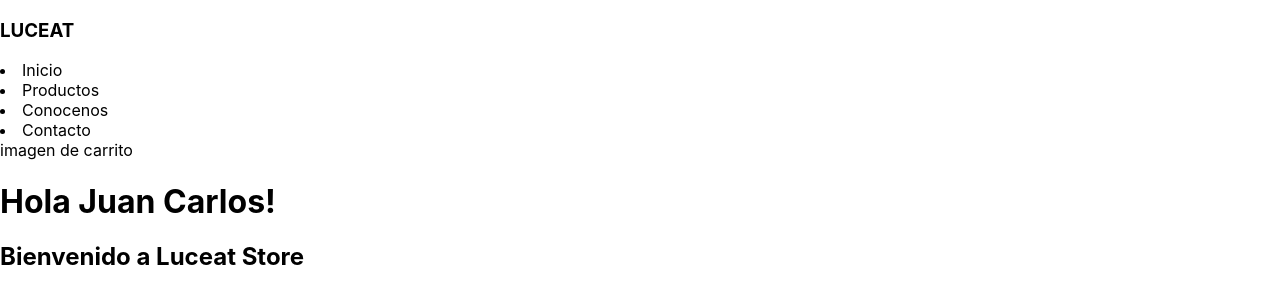
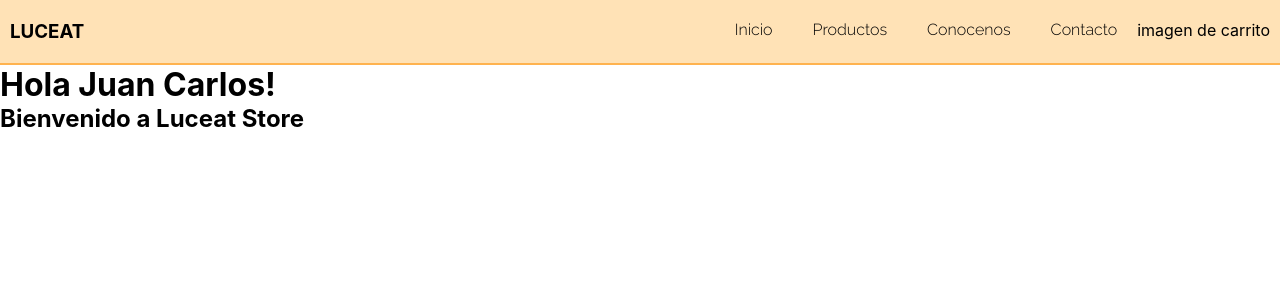
Before and after one commit to MatiBorjas/luceat_project, a React (Create React App) app: page / in a window 1280 px wide. Shown: the top 304 px of the page. Built offline with nearby package versions, Linux system fonts and the light colour scheme.

Commit message:
css en navbar

```diff
--- a/public/index.html
+++ b/public/index.html
@@ -9,6 +9,9 @@
       name="description"
       content="Web site created using create-react-app"
     />
+    <link rel="preconnect" href="https://fonts.googleapis.com">
+<link rel="preconnect" href="https://fonts.gstatic.com" crossorigin>
+<link href="https://fonts.googleapis.com/css2?family=Raleway:ital,wght@0,100;0,200;0,300;1,100;1,200;1,300&display=swap" rel="stylesheet">
     <link rel="apple-touch-icon" href="%PUBLIC_URL%/logo192.png" />
     <!--
       manifest.json provides metadata used when your web app is installed on a
--- a/src/App.css
+++ b/src/App.css
@@ -1,38 +1,5 @@
-.App {
-  text-align: center;
+* {
+  margin: 0px;
+  padding: 0px;
+  box-sizing: border-box;
 }
-
-.App-logo {
-  height: 40vmin;
-  pointer-events: none;
-}
-
-@media (prefers-reduced-motion: no-preference) {
-  .App-logo {
-    animation: App-logo-spin infinite 20s linear;
-  }
-}
-
-.App-header {
-  background-color: #282c34;
-  min-height: 100vh;
-  display: flex;
-  flex-direction: column;
-  align-items: center;
-  justify-content: center;
-  font-size: calc(10px + 2vmin);
-  color: white;
-}
-
-.App-link {
-  color: #61dafb;
-}
-
-@keyframes App-logo-spin {
-  from {
-    transform: rotate(0deg);
-  }
-  to {
-    transform: rotate(360deg);
-  }
-}
--- a/src/App.js
+++ b/src/App.js
@@ -3,7 +3,6 @@ import NavBar from './components/NavBar/NavBar';
 import ItemListContainer from './components/ItemListContainer/ItemListContainer';
 
 function App() {
-
 
   return (
     <>
--- /dev/null
+++ b/src/components/NavBar/NavBar.css
@@ -0,0 +1,23 @@
+.contenedor-navbar {
+  width: 100%;
+  display: flex;
+  flex-flow: row nowrap;
+  background-color: rgb(255, 226, 182);
+  justify-content: space-between;
+  padding: 20px 10px;
+  border-bottom: 2px solid rgb(255, 179, 79);
+}
+
+
+
+.navbar-botones {
+  display: flex;
+  flex-flow:  nowrap;
+  list-style: none;
+
+}
+
+li {
+  margin: 0px 20px;
+  font-family: 'Raleway', sans-serif;
+}
--- a/src/components/NavBar/NavBar.jsx
+++ b/src/components/NavBar/NavBar.jsx
@@ -1,18 +1,19 @@
 import CartWidget from "../CartWidget/CartWidget";
+import './NavBar.css'
 
 const NavBar = () => {
     return (
 
-
-    <div>
+    <header className='contenedor-navbar'>
         <h3>LUCEAT</h3>
-        <li>Inicio</li>
-        <li>Productos</li>
-        <li>Conocenos</li>
-        <li>Contacto</li>
-        <CartWidget/>
-    </div>
-
+        <ul className='navbar-botones'>
+            <li>Inicio</li>
+            <li>Productos</li>
+            <li>Conocenos</li>
+            <li>Contacto</li>
+            <CartWidget/>
+        </ul>
+    </header>
     );
 }
 
```
